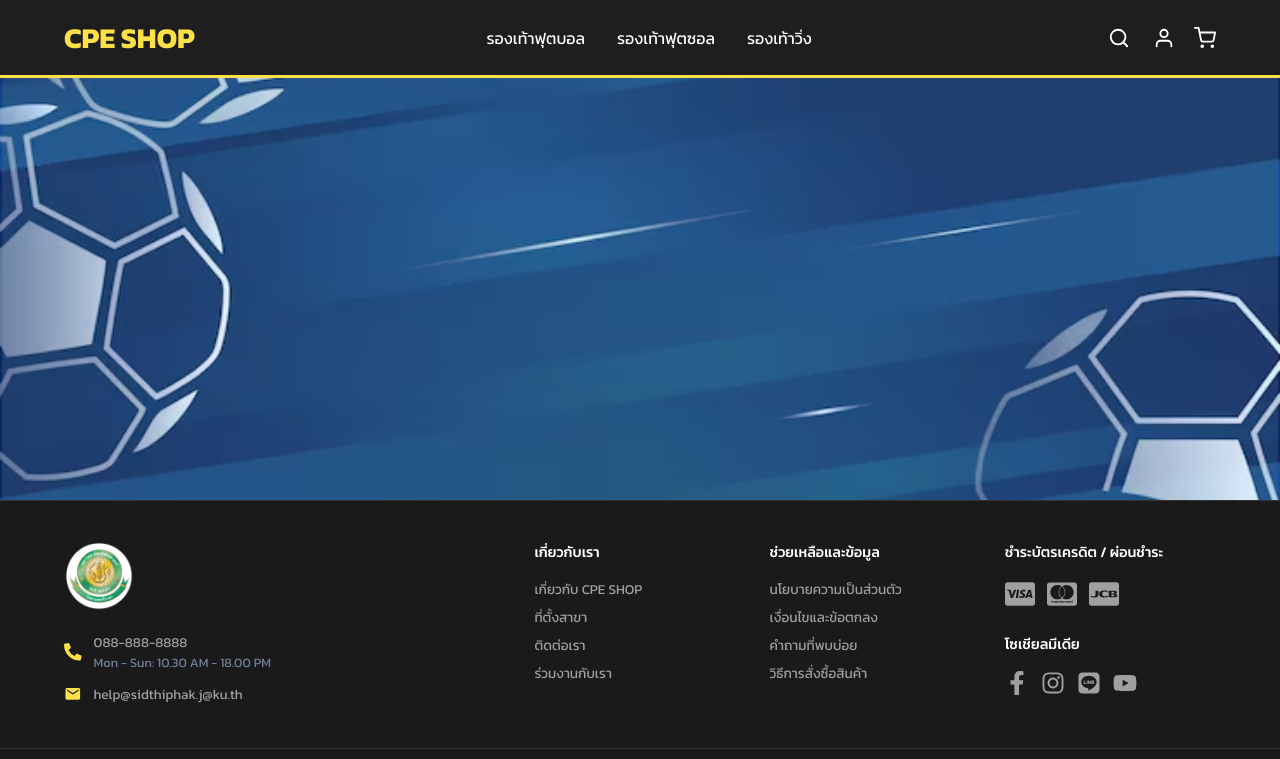
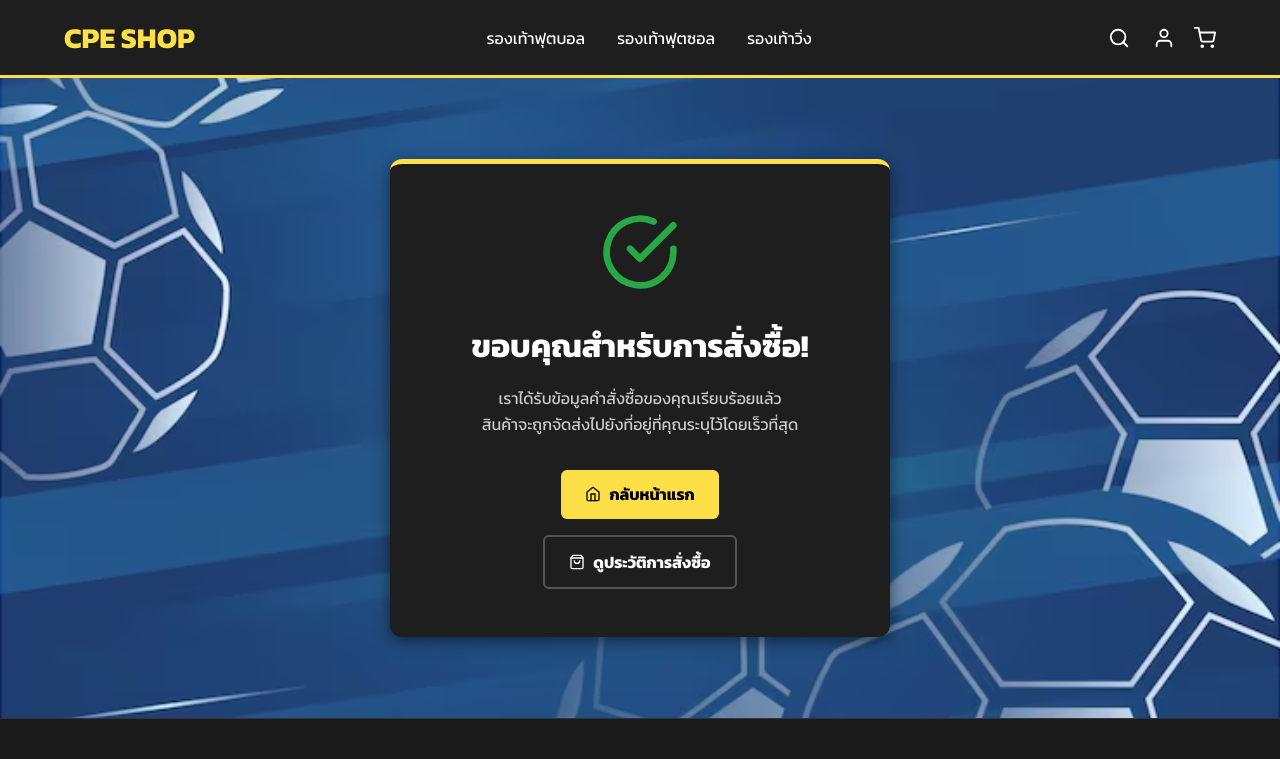
Before and after one commit to PlugHZ/shoe-shop-project, a React (Vite) app in the folder shoe-shop/: page /order-success in a window 1280 px wide. Shown: the top 759 px of the page. Built offline with nearby package versions, Linux system fonts and the light colour scheme; no server answers.

Commit message:
Add orderSuccess

```diff
--- a/shoe-shop/src/App.jsx
+++ b/shoe-shop/src/App.jsx
@@ -1,17 +1,18 @@
-import React from 'react';
-import { BrowserRouter as Router, Routes, Route } from 'react-router-dom';
-import { AuthProvider } from './context/AuthContext';
-import Header from './components/Header';
-import Home from './pages/Home';
-import Signup from './pages/Signup';
-import Login from './pages/Login';
-import Footer from './components/Footer';
-import ProductDetail from './pages/ProductDetail';
-import Cart from './pages/Cart';
-import Checkout from './pages/Checkout';
-import ProductForm from './pages/ProductForm';
-import CategoryPage from './pages/CategoryPage';
-import EditProduct from './pages/EditProduct';
+import React from "react";
+import { BrowserRouter as Router, Routes, Route } from "react-router-dom";
+import { AuthProvider } from "./context/AuthContext";
+import Header from "./components/Header";
+import Home from "./pages/Home";
+import Signup from "./pages/Signup";
+import Login from "./pages/Login";
+import Footer from "./components/Footer";
+import ProductDetail from "./pages/ProductDetail";
+import Cart from "./pages/Cart";
+import Checkout from "./pages/Checkout";
+import ProductForm from "./pages/ProductForm";
+import CategoryPage from "./pages/CategoryPage";
+import EditProduct from "./pages/EditProduct";
+import OrderSuccess from "./pages/OrderSuccess";
 
 function App() {
   return (
@@ -30,7 +31,11 @@ function App() {
               <Route path="/checkout" element={<Checkout />} />
               <Route path="/admin/add-product" element={<ProductForm />} />
               <Route path="/product/edit/:id" element={<EditProduct />} />
-              <Route path="/category/:categoryName" element={<CategoryPage />} />
+              <Route
+                path="/category/:categoryName"
+                element={<CategoryPage />}
+              />
+              <Route path="/order-success" element={<OrderSuccess />} />
             </Routes>
           </main>
 
--- a/shoe-shop/src/pages/Checkout.jsx
+++ b/shoe-shop/src/pages/Checkout.jsx
@@ -1,8 +1,8 @@
-import React, { useState } from 'react';
-import { useCart } from '../context/CartContext';
-import { useAuth } from '../context/AuthContext';
-import { useNavigate } from 'react-router-dom';
-import './Checkout.css';
+import React, { useState } from "react";
+import { useCart } from "../context/CartContext";
+import { useAuth } from "../context/AuthContext";
+import { useNavigate } from "react-router-dom";
+import "./Checkout.css";
 
 const Checkout = () => {
   const { cartItems, cartTotal, fetchCart } = useCart();
@@ -10,15 +10,15 @@ const Checkout = () => {
   const navigate = useNavigate();
 
   const [formData, setFormData] = useState({
-    name: '',
-    address: '',
-    phone: '',
+    name: "",
+    address: "",
+    phone: "",
   });
   const [loading, setLoading] = useState(false);
 
   const handleInputChange = (e) => {
     const { name, value } = e.target;
-    setFormData(prevData => ({
+    setFormData((prevData) => ({
       ...prevData,
       [name]: value,
     }));
@@ -34,34 +34,35 @@ const Checkout = () => {
       shipping_address: formData.address,
       phone: formData.phone,
       total_price: cartTotal,
-      items: cartItems.map(item => ({
+      items: cartItems.map((item) => ({
         product_id: item.product_id,
         quantity: item.quantity,
         size: item.size,
-        price_at_purchase: item.price
-      }))
+        price_at_purchase: item.price,
+      })),
     };
 
     try {
-      const response = await fetch(`${import.meta.env.VITE_API_URL}/api/orders`, {
-        method: 'POST',
-        headers: { 'Content-Type': 'application/json' },
-        body: JSON.stringify(orderData)
-      });
-
+      const response = await fetch(
+        `${import.meta.env.VITE_API_URL}/api/orders`,
+        {
+          method: "POST",
+          headers: { "Content-Type": "application/json" },
+          body: JSON.stringify(orderData),
+        },
+      );
+      const resData = await response.json();
       if (!response.ok) {
-        const errData = await response.json();
-        throw new Error(errData.error || "Failed to place order");
+        throw new Error(resData.error || "Failed to place order");
       }
-
-      alert('คำสั่งซื้อของคุณถูกส่งแล้ว!');
 
       if (user) {
         await fetchCart();
       }
 
-      navigate('/');
-
+      navigate("/order-success", {
+        state: { orderId: resData.orderId || resData.insertId },
+      });
     } catch (err) {
       console.error("Error placing order:", err);
       alert(`เกิดข้อผิดพลาด: ${err.message}`);
@@ -78,32 +79,63 @@ const Checkout = () => {
           <h2>ที่อยู่สำหรับจัดส่ง</h2>
           <div className="form-group">
             <label htmlFor="name">ชื่อ-นามสกุล</label>
-            <input type="text" id="name" name="name" value={formData.name} onChange={handleInputChange} required />
+            <input
+              type="text"
+              id="name"
+              name="name"
+              value={formData.name}
+              onChange={handleInputChange}
+              required
+            />
           </div>
           <div className="form-group">
             <label htmlFor="address">ที่อยู่</label>
-            <textarea id="address" name="address" value={formData.address} onChange={handleInputChange} required />
+            <textarea
+              id="address"
+              name="address"
+              value={formData.address}
+              onChange={handleInputChange}
+              required
+            />
           </div>
           <div className="form-group">
             <label htmlFor="phone">เบอร์โทรศัพท์</label>
-            <input type="tel" id="phone" name="phone" value={formData.phone} onChange={handleInputChange} required />
+            <input
+              type="tel"
+              id="phone"
+              name="phone"
+              value={formData.phone}
+              onChange={handleInputChange}
+              required
+            />
           </div>
 
-          <button type="submit" className="place-order-btn" disabled={loading || cartItems.length === 0}>
-            {loading ? 'กำลังดำเนินการ...' : 'ยืนยันคำสั่งซื้อ'}
+          <button
+            type="submit"
+            className="place-order-btn"
+            disabled={loading || cartItems.length === 0}
+          >
+            {loading ? "กำลังดำเนินการ..." : "ยืนยันคำสั่งซื้อ"}
           </button>
         </form>
 
         <div className="order-summary-checkout">
           <h2>สรุปรายการ</h2>
-          {cartItems.map(item => (
+          {cartItems.map((item) => (
             <div key={item.id} className="summary-item">
-              <img src={item.images?.[0] || '/images/placeholder.png'} alt={item.name} />
+              <img
+                src={item.images?.[0] || "/images/placeholder.png"}
+                alt={item.name}
+              />
               <div className="item-info">
-                <span>{item.name} (x{item.quantity})</span>
+                <span>
+                  {item.name} (x{item.quantity})
+                </span>
                 <span>Size: {item.size}</span>
               </div>
-              <span className="item-price">{(item.price * item.quantity).toLocaleString()} THB</span>
+              <span className="item-price">
+                {(item.price * item.quantity).toLocaleString()} THB
+              </span>
             </div>
           ))}
           <hr />
--- /dev/null
+++ b/shoe-shop/src/pages/OrderSuccess.css
@@ -0,0 +1,106 @@
+.order-success-container {
+  display: flex;
+  justify-content: center;
+  align-items: center;
+  min-height: 80vh;
+  padding: 2rem;
+}
+
+.success-card {
+  background-color: #1e1e1e;
+  padding: 3rem;
+  border-radius: 12px;
+  text-align: center;
+  box-shadow: 0 4px 15px rgba(0, 0, 0, 0.5);
+  max-width: 500px;
+  width: 100%;
+  border-top: 5px solid var(--primary-color, #ffcc00);
+}
+
+.success-icon {
+  color: #28a745;
+  margin-bottom: 1.5rem;
+  animation: popIn 0.5s cubic-bezier(0.68, -0.55, 0.27, 1.55);
+}
+
+.success-card h1 {
+  color: #fff;
+  margin-bottom: 1rem;
+}
+
+.success-message {
+  color: #ccc;
+  margin-bottom: 2rem;
+  line-height: 1.6;
+}
+
+.order-info {
+  background-color: #2a2a2a;
+  padding: 1rem;
+  border-radius: 8px;
+  margin-bottom: 2rem;
+}
+
+.order-info p {
+  color: #888;
+  margin: 0;
+  font-size: 0.9rem;
+}
+
+.order-id {
+  color: var(--primary-color, #ffcc00);
+  margin: 0.5rem 0 0;
+  font-family: monospace;
+  font-size: 1.8rem;
+}
+
+.action-buttons {
+  display: flex;
+  flex-direction: column;
+  gap: 1rem;
+}
+
+.btn {
+  display: flex;
+  align-items: center;
+  justify-content: center;
+  padding: 0.8rem 1.5rem;
+  border-radius: 6px;
+  text-decoration: none;
+  font-weight: bold;
+  transition: transform 0.2s;
+}
+
+.btn:hover {
+  transform: translateY(-2px);
+}
+
+.btn-primary {
+  background-color: var(--primary-color, #ffcc00);
+  color: #000;
+}
+
+.btn-secondary {
+  background-color: transparent;
+  border: 2px solid #555;
+  color: #fff;
+}
+
+.btn-secondary:hover {
+  border-color: #fff;
+}
+
+.btn-icon {
+  margin-right: 8px;
+}
+
+@keyframes popIn {
+  0% {
+    transform: scale(0);
+    opacity: 0;
+  }
+  100% {
+    transform: scale(1);
+    opacity: 1;
+  }
+}
--- /dev/null
+++ b/shoe-shop/src/pages/OrderSuccess.jsx
@@ -0,0 +1,41 @@
+import React from "react";
+import { Link, useLocation } from "react-router-dom";
+import { FiCheckCircle, FiHome, FiShoppingBag } from "react-icons/fi";
+import "./OrderSuccess.css";
+
+const OrderSuccess = () => {
+  const location = useLocation();
+  const orderId = location.state?.orderId;
+
+  return (
+    <div className="order-success-container container">
+      <div className="success-card">
+        <FiCheckCircle className="success-icon" size={80} />
+
+        <h1>ขอบคุณสำหรับการสั่งซื้อ!</h1>
+        <p className="success-message">
+          เราได้รับข้อมูลคำสั่งซื้อของคุณเรียบร้อยแล้ว <br />
+          สินค้าจะถูกจัดส่งไปยังที่อยู่ที่คุณระบุไว้โดยเร็วที่สุด
+        </p>
+
+        {orderId && (
+          <div className="order-info">
+            <p>หมายเลขคำสั่งซื้อของคุณคือ:</p>
+            <h2 className="order-id">#{orderId}</h2>
+          </div>
+        )}
+
+        <div className="action-buttons">
+          <Link to="/" className="btn btn-primary">
+            <FiHome className="btn-icon" /> กลับหน้าแรก
+          </Link>
+          <Link to="/orders" className="btn btn-secondary">
+            <FiShoppingBag className="btn-icon" /> ดูประวัติการสั่งซื้อ
+          </Link>
+        </div>
+      </div>
+    </div>
+  );
+};
+
+export default OrderSuccess;
```
